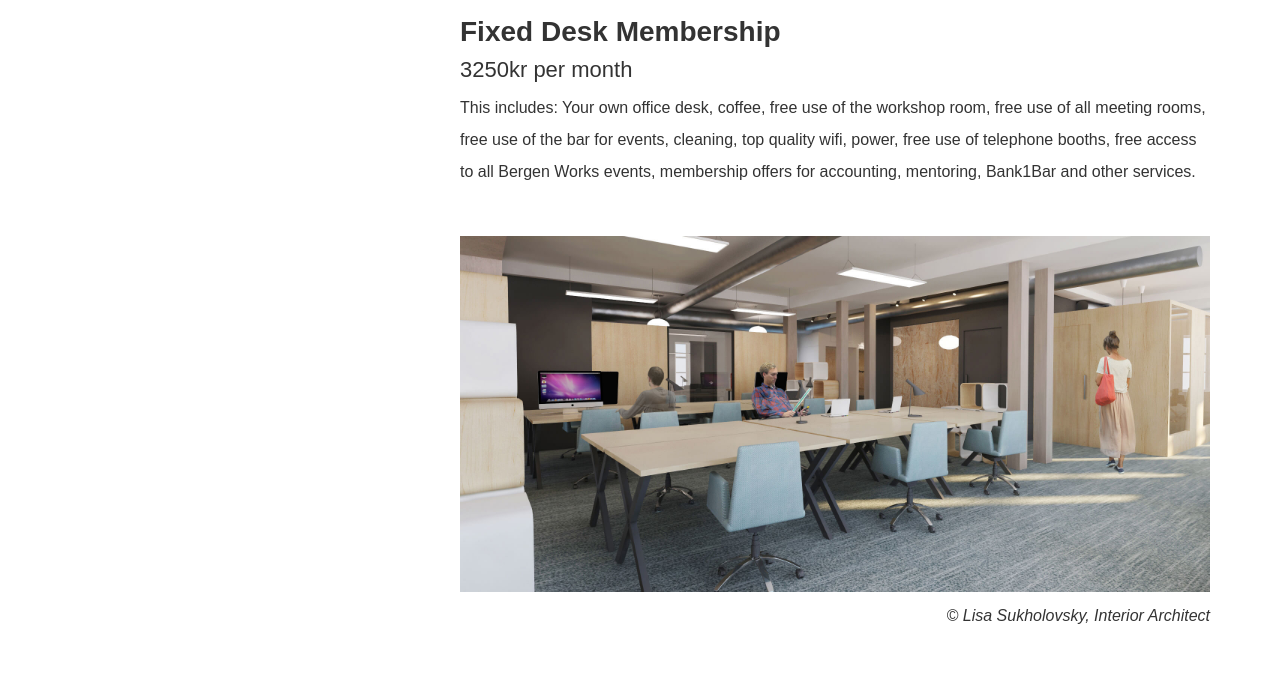
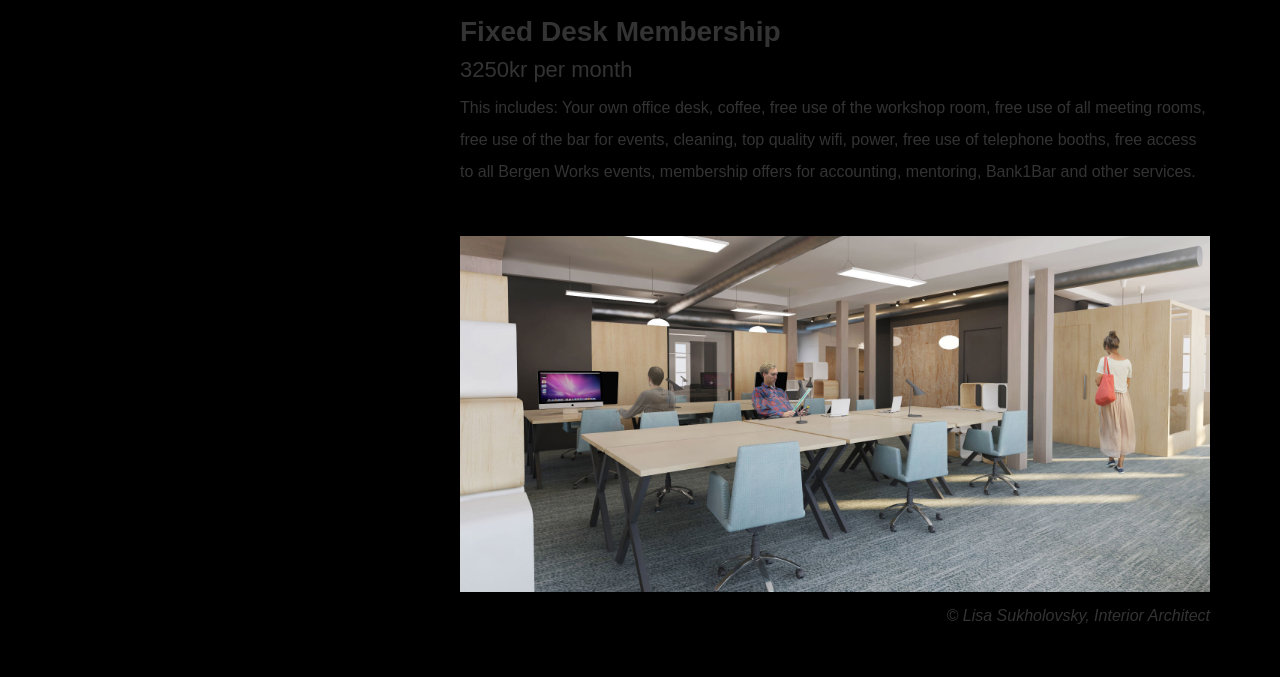
Before and after one commit to BergenWorks/bergenworks.github.io, a website: page memberships/index.html in a window 1280 px wide. Shown: the part 755-1432 px from the top of the page. Drawn offline with nearby package versions, Linux system fonts and the light colour scheme.

Commit message:
Fixes issue with short page content showing white background below footer

```diff
--- a/assets/scss/parts/_global.scss
+++ b/assets/scss/parts/_global.scss
@@ -3,6 +3,7 @@ html {
 }
 
 body {
+    background: $black;
     font-family: $font-family-main;
     color: $font-color-main;
     @include font-size(1.6);
```
Also changed, not shown: assets/css/main.css, assets/css/main.min.css.
